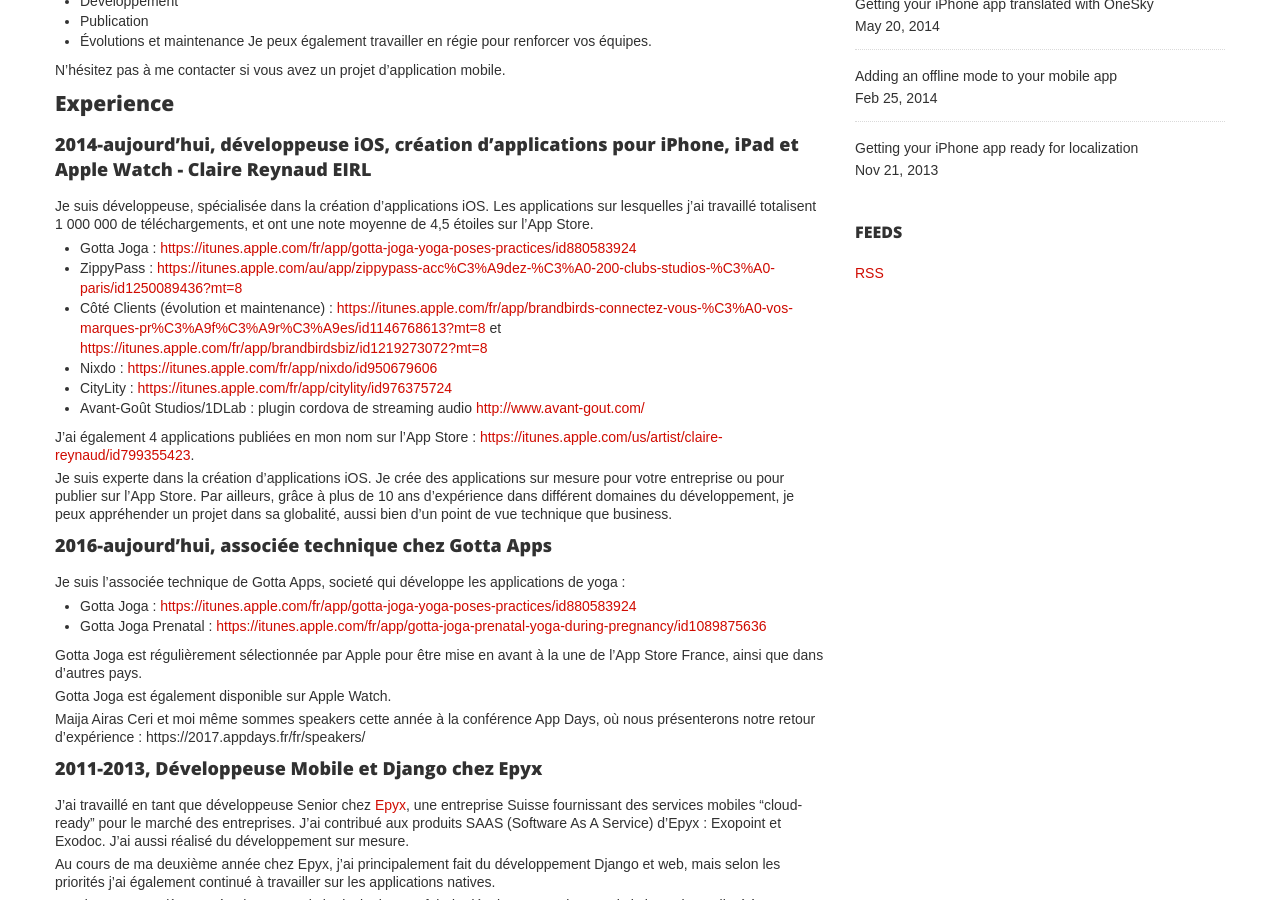
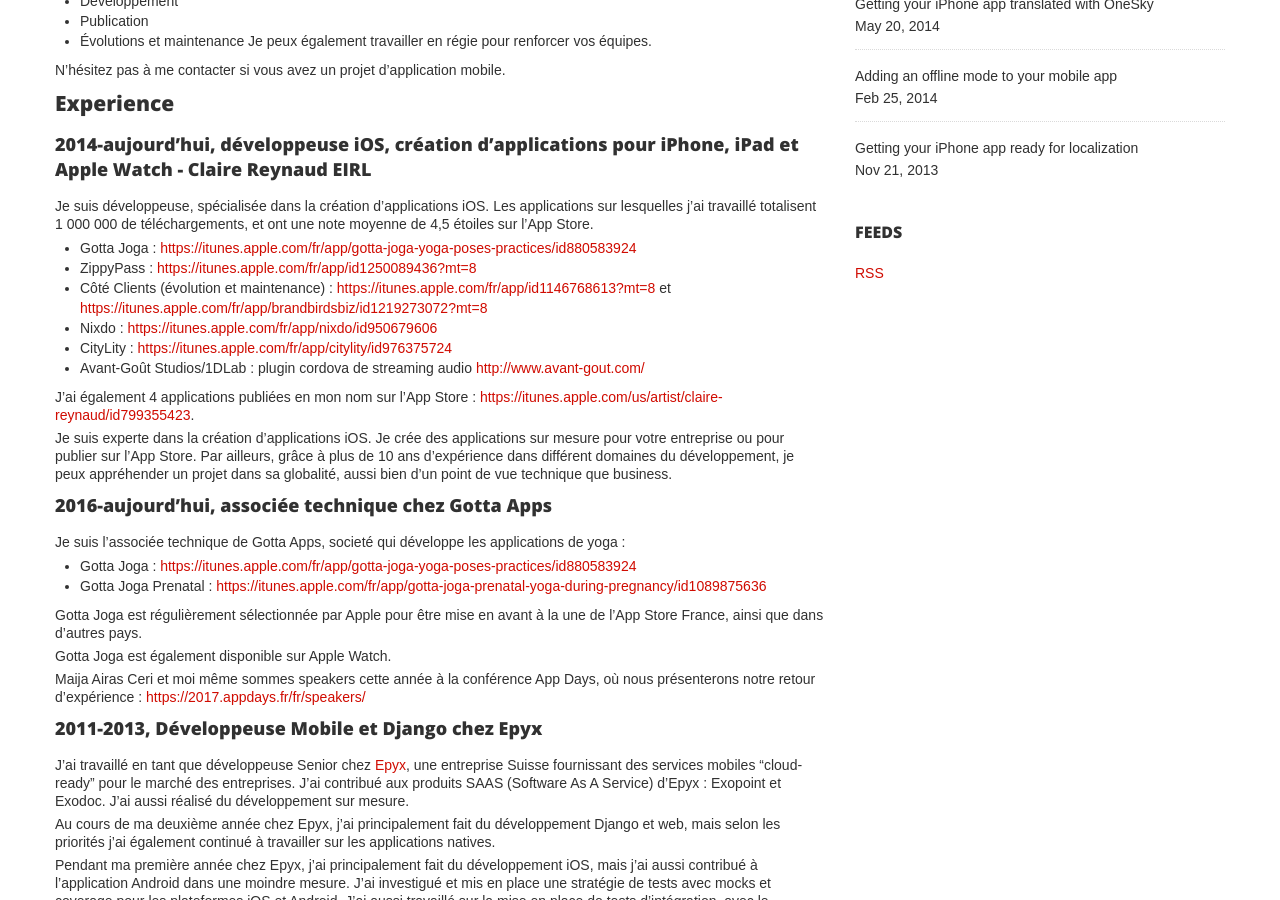
Before and after one commit to creynaud/creynaud.github.io, a Jekyll site: the page built from cv.md, in a window 1280 px wide and 900 px high, scrolled down 426 px. Built offline with Jekyll 4.4.1, drawn with Linux system fonts in a browser that asks for light colours; nearby versions of some CDN libraries; a script that is not in the unit is left out; comment, search, counter and statistics services are not loaded; some of the changed lines change nothing that is shown.

Commit message:
Use simpler links for itunes

```diff
--- a/cv.md
+++ b/cv.md
@@ -27,8 +27,8 @@
 Je suis développeuse, spécialisée dans la création d'applications iOS. Les applications sur lesquelles j'ai travaillé totalisent 1 000 000 de téléchargements, et ont une note moyenne de 4,5 étoiles sur l'App Store.
 
 - Gotta Joga : [https://itunes.apple.com/fr/app/gotta-joga-yoga-poses-practices/id880583924][gottajoga]
-- ZippyPass : [https://itunes.apple.com/au/app/zippypass-acc%C3%A9dez-%C3%A0-200-clubs-studios-%C3%A0-paris/id1250089436?mt=8][ZippyPass]
-- Côté Clients (évolution et maintenance) : [https://itunes.apple.com/fr/app/brandbirds-connectez-vous-%C3%A0-vos-marques-pr%C3%A9f%C3%A9r%C3%A9es/id1146768613?mt=8][BrandBirds] et [https://itunes.apple.com/fr/app/brandbirdsbiz/id1219273072?mt=8][BrandBirdsBiz]
+- ZippyPass : [https://itunes.apple.com/fr/app/id1250089436?mt=8][ZippyPass]
+- Côté Clients (évolution et maintenance) : [https://itunes.apple.com/fr/app/id1146768613?mt=8][BrandBirds] et [https://itunes.apple.com/fr/app/brandbirdsbiz/id1219273072?mt=8][BrandBirdsBiz]
 - Nixdo : [https://itunes.apple.com/fr/app/nixdo/id950679606][nixdo]
 - CityLity : [https://itunes.apple.com/fr/app/citylity/id976375724][citylity]
 - Avant-Goût Studios/1DLab : plugin cordova de streaming audio [http://www.avant-gout.com/][avantgout]
@@ -47,7 +47,7 @@
 
 Gotta Joga est également disponible sur Apple Watch.
 
-Maija Airas Ceri et moi même sommes speakers cette année à la conférence App Days, où nous présenterons notre retour d'expérience : https://2017.appdays.fr/fr/speakers/
+Maija Airas Ceri et moi même sommes speakers cette année à la conférence App Days, où nous présenterons notre retour d'expérience : [https://2017.appdays.fr/fr/speakers/][appdays]
 
 ### 2011-2013, Développeuse Mobile et Django chez Epyx
 
@@ -130,6 +130,7 @@
 [itunes]: https://itunes.apple.com/fr/artist/claire-reynaud/id799355423
 [citylity]: https://itunes.apple.com/fr/app/citylity/id976375724
 [avantgout]: http://www.avant-gout.com/
+[appdays]: https://2017.appdays.fr/fr/speakers/
 [2]: http://www.createchallenge.org/ "International Create Challenge"
 [3]: http://epyx.ch/en/ "Epyx"
 [4]: https://itunes.apple.com/ch/artist/epyx/id467805432 "https://itunes.apple.com/ch/artist/epyx/id467805432"
```
